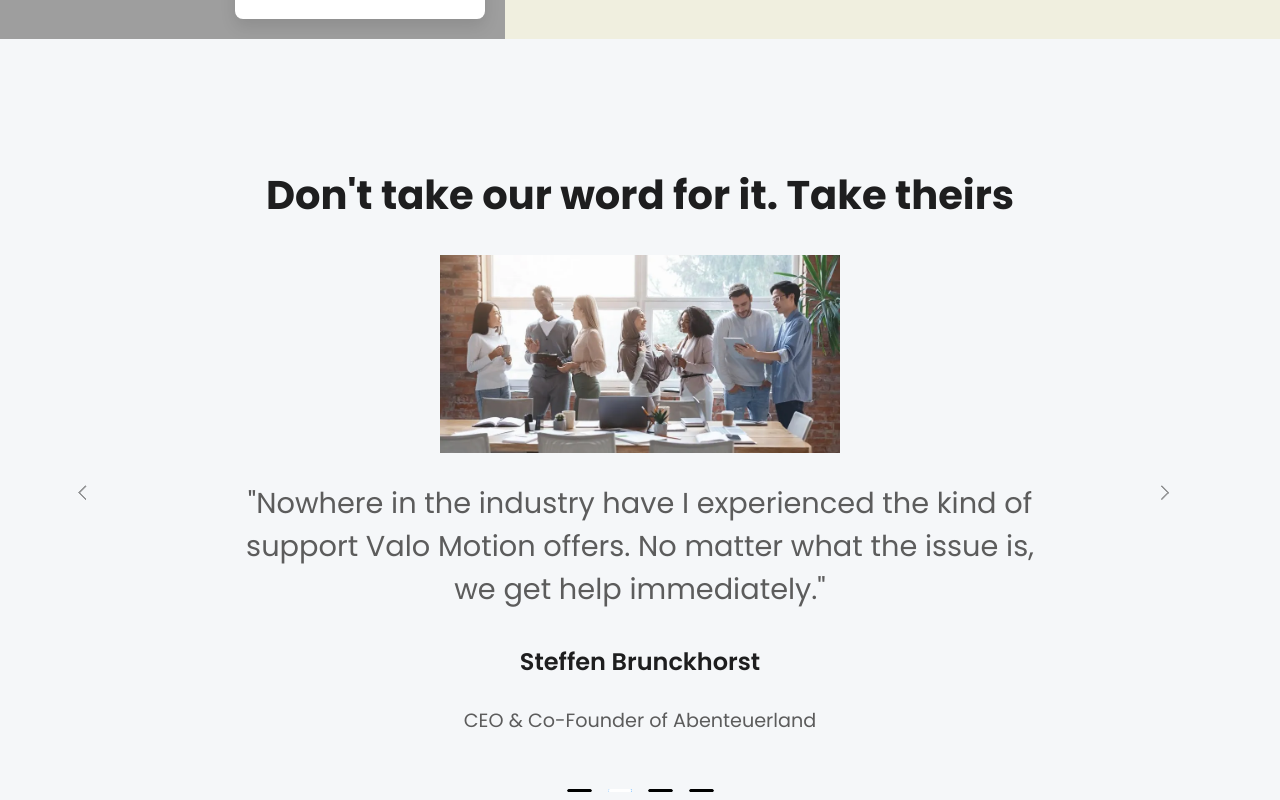
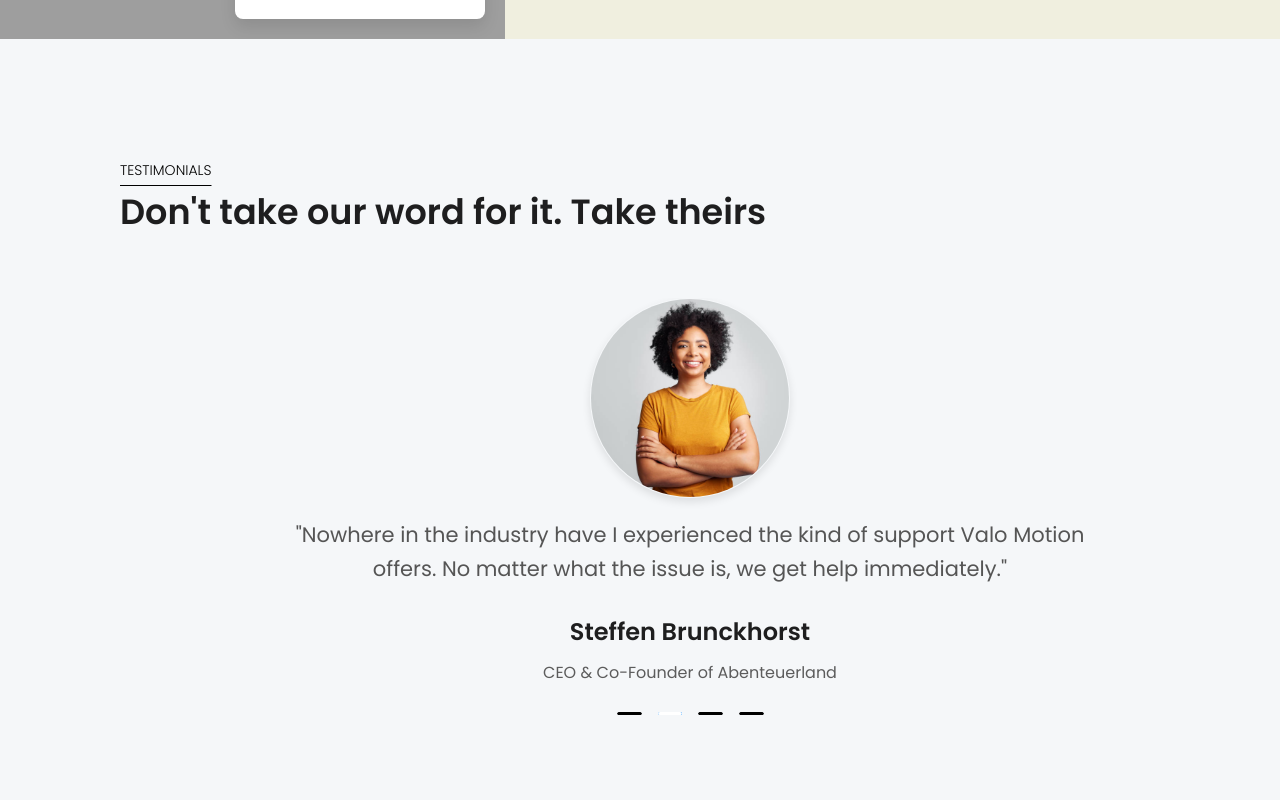
Before and after one commit to saiyashwanthsomavarapu/websolutions, a React (Vite) app: page / in a window 1280 px wide. Shown: the part 3060-3860 px from the top of the page. Built offline with nearby package versions, Linux system fonts and the light colour scheme; grey boxes are pictures that could not be loaded; a web font is replaced by a local one.

Commit message:
updated testimonials

```diff
--- a/src/pages/HomeScreens/BannerCarousel.tsx
+++ b/src/pages/HomeScreens/BannerCarousel.tsx
@@ -1,6 +1,8 @@
-import { Grid, Space, Carousel } from "antd";
+import { Grid, Space, Carousel, Typography, Row, Col, Avatar } from "antd";
 import "./BannerCarousel.css";
+import { AntDesignOutlined } from "@ant-design/icons";
 
+const { Title, Paragraph, Text } = Typography;
 const BannersCarousel = () => {
   const screens = Grid.useBreakpoint();
 
@@ -10,48 +12,30 @@
         "The system has been really easy to operate and is one of our most popular attractions. We have already ordered more systems.",
       name: "Grady Hinchman",
       designation: "Operating Partner Altitude Trampoline Park Kissimmee",
-      img: "src/assets/bg.png",
+      img: "src/assets/person.jpg",
     },
     {
       descriptions:
         "Nowhere in the industry have I experienced the kind of support Valo Motion offers. No matter what the issue is, we get help immediately.",
       name: "Steffen Brunckhorst",
       designation: "CEO & Co-Founder of Abenteuerland",
-      img: "src/assets/bg.png",
+      img: "src/assets/person1.jpg",
     },
     {
       descriptions:
         "Valo Motion is clear about what's next, they are proactive about their roadmap. They are focused on being the best.",
       name: "Grady Hinchman",
       designation: "Operating Partner Altitude Trampoline Park Kissimmee",
-      img: "src/assets/bg.png",
+      img: "src/assets/person.jpg",
     },
     {
       descriptions:
         "We LOVE the product. I love the new games and new modes that come out. There's a cool variety of games and having multiple levels make it fun.",
       name: "Dustin Pelletier",
       designation: "Franchise Owner Big Air Trampoline Park Spartanburg",
-      img: "src/assets/bg.png",
+      img: "src/assets/person1.jpg",
     },
   ];
-
-  // Get responsive styles based on screen size
-  const getFontSize = (xl, lg, md, sm, xs) => {
-    return screens.xl
-      ? xl
-      : screens.lg
-      ? lg
-      : screens.md
-      ? md
-      : screens.sm
-      ? sm
-      : screens.xs
-      ? xs
-      : sm;
-  };
-
-  // Container padding based on screen size
-  const containerPadding = screens.lg || screens.md ? "100px" : "50px";
 
   // Max width for responsive container
   const getMaxWidth = () => {
@@ -77,12 +61,37 @@
     <Space
       style={{
         display: "flex",
-        justifyContent: "center",
-        padding: containerPadding,
+        padding: screens.lg || screens.md ? "120px" : "50px",
         backgroundColor: "#f5f7f9",
         width: "100%",
       }}
     >
+      <Row gutter={[48, 48]}>
+        <Col xs={24} md={24} lg={24}>
+          <Text
+            style={{
+              color: "#000",
+              textTransform: "uppercase",
+              fontWeight: "300",
+              display: "block",
+              textDecoration: "underline",
+              textUnderlineOffset: "10px",
+            }}
+          >
+            TESTIMONIALS
+          </Text>
+          <Title
+            level={2}
+            style={{
+              fontSize: screens.lg ? "2.5em" : "2em",
+              marginTop: 10,
+              lineHeight: "1.2",
+            }}
+          >
+            Don't take our word for it. Take theirs
+          </Title>
+        </Col>
+        <Col lg={24}>
           <div
             style={{
               position: "relative",
@@ -92,21 +101,6 @@
               overflow: "hidden",
             }}
           >
-        <h1
-          style={{
-            textAlign: "center",
-            fontSize: getFontSize(
-              "2.5rem",
-              "2.5rem",
-              "2rem",
-              "1.5rem",
-              "1.5rem"
-            ),
-            marginBottom: "30px",
-          }}
-        >
-          Don't take our word for it. Take theirs
-        </h1>
             <Carousel
               autoplay
               autoplaySpeed={3000}
@@ -114,7 +108,6 @@
               style={{
                 marginBottom: "40px",
               }}
-          arrows
             >
               {testimonialData.map((item, index) => (
                 <div
@@ -140,14 +133,22 @@
                       placeContent: "center",
                     }}
                   >
-                <img
+                    <Avatar
+                      style={{ height: 200, width: 200, boxShadow: "0 4px 8px rgba(0, 0, 0, 0.1)" }}
+                      size={{ xs: 24, sm: 32, md: 40, lg: 64, xl: 80, xxl: 100 }}
+                      icon={<AntDesignOutlined />}
+                      src={item.img}
+
+                    />
+                    {/* <img
                       src={item.img}
                       alt="Background"
                       style={{
                         maxWidth: "400px",
                         height: "auto",
+                        borderRadius: '60%'
                       }}
-                />
+                    /> */}
                   </div>
 
                   {/* Centered Quote - Fixed to ensure centering */}
@@ -159,51 +160,49 @@
                       textAlign: "center",
                     }}
                   >
-                <h3
+                    <Paragraph
                       style={{
-                    color: "#5c5c5c",
-                    fontSize: getFontSize(
-                      "1.8rem",
-                      "1.6rem",
-                      "1.4rem",
-                      "1.2rem",
-                      "1rem"
-                    ),
-                    fontWeight: 400,
-                    lineHeight: 1.5,
+                        fontSize: screens.lg ? "1.5em" : "1.2em",
+                        color: '#555',
+                        marginBottom: '32px',
+                        lineHeight: '1.6'
                       }}
                     >
                       "{item.descriptions}"
-                </h3>
+                    </Paragraph>
                   </div>
 
                   {/* Author Name */}
-              <h4
+                  <Title level={2}
                     style={{
                       fontSize: screens.md ? "1.5rem" : "1.2rem",
                       fontWeight: 600,
-                  marginBottom: "8px",
+                      marginBottom: "15xpx",
                       textAlign: "center",
                     }}
                   >
                     {item.name}
-              </h4>
+                  </Title>
 
                   {/* Role */}
-              <h4
+                  <Text
                     style={{
                       color: "#5c5c5c",
-                  fontSize: screens.md ? "1.2rem" : "1rem",
+                      fontSize: "1rem",
                       fontWeight: 400,
                       textAlign: "center",
                     }}
                   >
                     {item.designation}
-              </h4>
+                  </Text>
                 </div>
               ))}
             </Carousel>
           </div>
+        </Col>
+      </Row>
+
+
     </Space>
   );
 };
```
Also changed, not shown: src/assets/person.jpg (added), src/assets/person1.jpg (added). Lines whose indentation alone changed are shown as unchanged.
